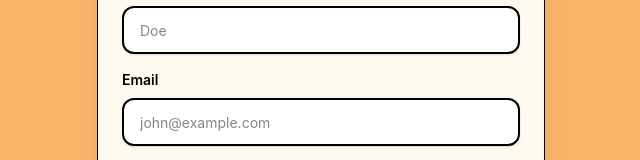
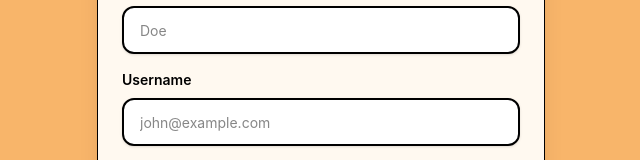
Before and after one commit to Debesh-Saha/LenDen, a React (Vite) app in the folder frontend/: page /signup in a window 1280 px wide. Shown: the part 324-484 px from the top of the page, without its empty margins (319-959 px from the left). Built offline with nearby package versions, Linux system fonts and the light colour scheme.

Commit message:
Fixed a error in Signup.tsx

```diff
--- a/frontend/src/pages/Signup.tsx
+++ b/frontend/src/pages/Signup.tsx
@@ -35,7 +35,7 @@ export const Signup = () => {
 
                         <InputBox label="Last Name" placeholder="Doe" onChange={(e) => setLastName(e.target.value)}/>
 
-                        <InputBox label="Email" placeholder="john@example.com" onChange={(e) => setUsername(e.target.value)}/>
+                        <InputBox label="Username" placeholder="john@example.com" onChange={(e) => setUsername(e.target.value)}/>
 
                         <InputBox type="password" label="Password" placeholder="••••••••" onChange={(e) => setPassword(e.target.value)}/>
                     </div>
```
